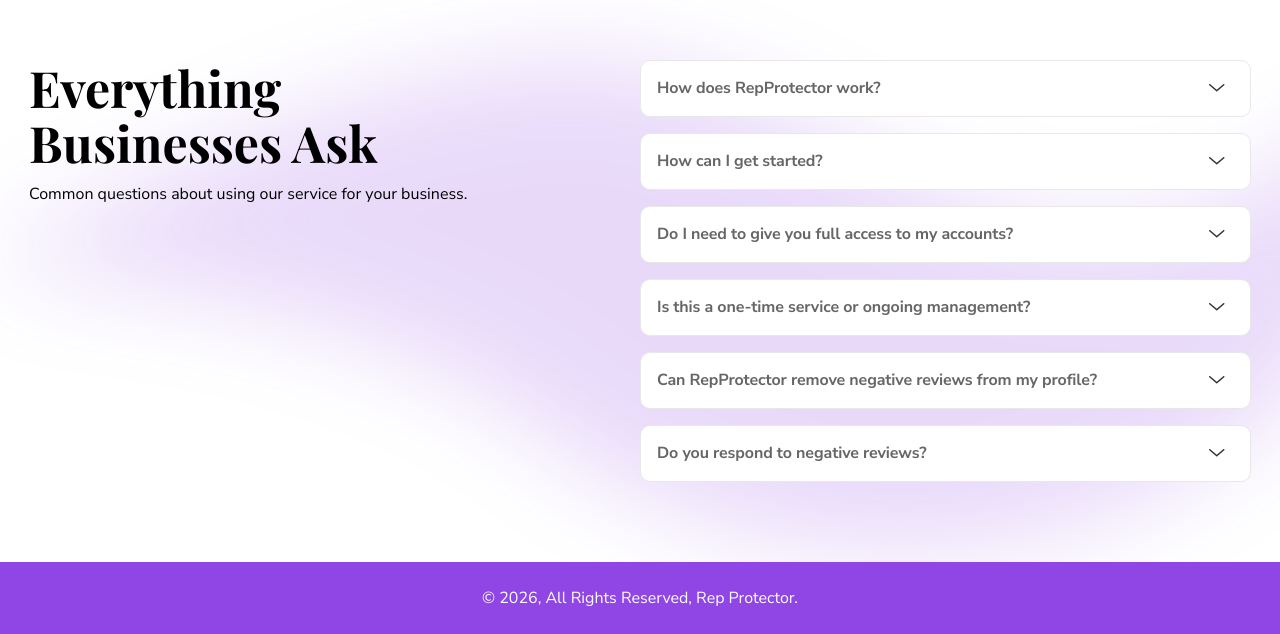
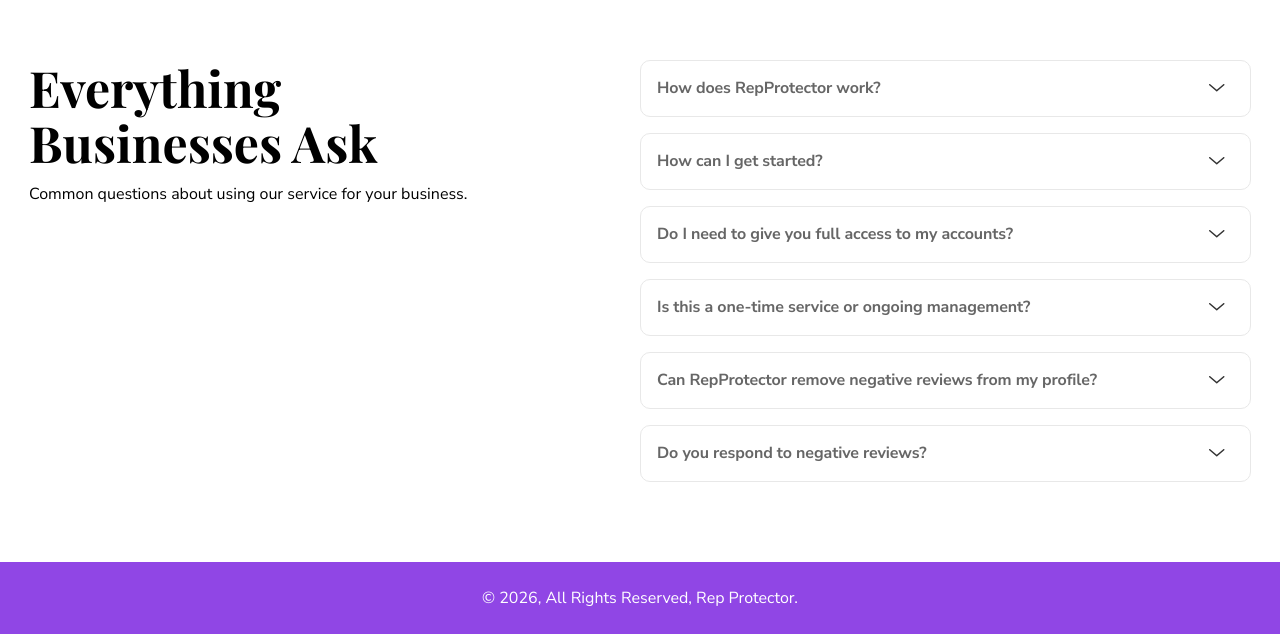
Before and after one commit to Runituplogan/repprotector, a Next.js app: page / in a window 1280 px wide. Shown: the part 5688-6322 px from the top of the page. Built offline with nearby package versions, Linux system fonts and the light colour scheme; a web font is replaced by a local one.

Commit message:
update: improve FAQ section layout and formatting

```diff
--- a/src/app/(landing-page)/_components/faq.tsx
+++ b/src/app/(landing-page)/_components/faq.tsx
@@ -59,20 +59,21 @@
   },
 ];
 
-
 export default function Faq() {
   return (
-    <section className="py-[10rem] pb-[8rem] relative ">
-      <Wrapper className="grid grid-cols-1 md:grid-cols-2 gap-y-[4rem] md:gap-y-[0]">
-        <header className="text-black space-y-[1.2rem] text-center md:text-start">
-          <h1 className="font-bold text-[3rem] md:text-[5rem] font-playfair leading-[3rem] md:leading-[5.5rem]">Everything <br /> Businesses Ask</h1>
+    <section className="relative py-[10rem] pb-[8rem]">
+      <Wrapper className="grid grid-cols-1 gap-y-[4rem] md:grid-cols-2 md:gap-y-[0]">
+        <header className="space-y-[1.2rem] text-center text-black md:text-start">
+          <h1 className="font-playfair text-[3rem] font-bold leading-[3rem] md:text-[5rem] md:leading-[5.5rem]">
+            Everything <br /> Businesses Ask
+          </h1>
           <p>Common questions about using our service for your business.</p>
         </header>
         <Accordion accordionData={faqsContent} />
       </Wrapper>
-      <div className="absolute top-0 z-[-1]">
+      {/* <div className="absolute top-0 z-[-1]">
         <Glow />
-      </div>
+      </div> */}
     </section>
-  )
+  );
 }
--- a/tailwind.config.ts
+++ b/tailwind.config.ts
@@ -29,12 +29,12 @@
       secondary: "#F2E8FF",
       "grey-100": "#E8E8E8",
       "grey-400": "#666666",
-      "grey-600": '#333333',
+      "grey-600": "#333333",
       "blue-100": "#379DFF",
       "green-100": "#26970C",
       "red-100": "#DB221F",
       "pink-100": "#C988A8",
-      "orange-800": "#C7752A"
+      "orange-800": "#C7752A",
     },
     fontSize: {
       xs: "1.2rem",
```
